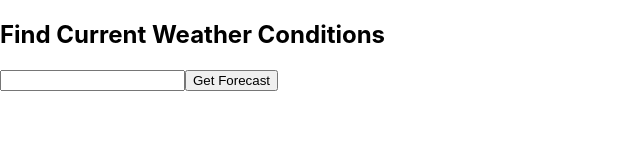
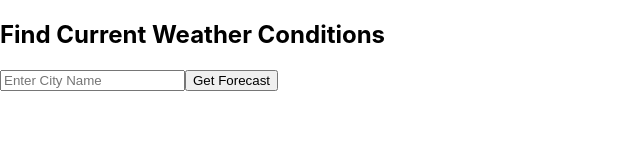
Before and after one commit to Aayush406/WeatherApp, a React (Create React App) app: page / in a window 1280 px wide. Shown: the top 160 px of the page, without its empty margins (0-640 px from the left). Built offline with nearby package versions, Linux system fonts and the light colour scheme.

Commit message:
Api Implementation (first try)

```diff
--- a/src/App.js
+++ b/src/App.js
@@ -1,10 +1,47 @@
 import './App.css';
 import SearchBar from "./SearchBar.js";
+import {useState} from "react";
+
+const apiInfo = {
+  key: "718bc4c83b7278c32f27be07e724e39a",
+  base: "api.openweathermap.org/data/2.5/weather?"
+}
+
 
 function App() {
+
+  const [city, setCity] = useState("");
+  const [currentWeather, setCurrentWeather] = useState("");
+
+  const getCity = (cityName) =>{
+    setCity(cityName);
+    getWeatherInfo();
+  }
+
+  const getWeatherInfo = async() =>{
+    const response = await fetch(apiInfo.base + "q=" + city + "&appid=" + apiInfo.key);
+
+    if (response.status === 200) {
+      console.log(response);
+      console.log(response.json());
+      // const weather = await response.json()
+      // setCurrentWeather(weather);
+      // console.log(weather);
+    }
+    else{
+      throw new Error("Unable to get weather");
+    }
+  //   fetch('${apiInfo.base}q=${city}&appid=${apiInfo.key}')
+  //     .then(response => response.json())
+  //     .then(weather => setCurrentWeather(weather));
+  }
+
   return (
     <div className="App">
-      <SearchBar></SearchBar>
+      <SearchBar getCityName={getCity}></SearchBar>
+      <div>
+
+      </div>
     </div>
   );
 }
--- a/src/SearchBar.js
+++ b/src/SearchBar.js
@@ -6,12 +6,20 @@ function SearchBar(props){
     const [cityName, setCityName] = useState("");
 
 
+    const giveName = () =>{
+        if(cityName !== ""){
+            props.getCityName(cityName);
+        }
+        setCityName("");
+    }
+
+
     return(
         <div>
             <h2>Find Current Weather Conditions</h2>
             <form>
-                <input type="text"/>
-                <button>Get Forecast</button>
+                <input type="text" placeholder="Enter City Name" value={cityName} onChange={(e) => setCityName(e.target.value)}/>
+                <button type="button" onClick={giveName}>Get Forecast</button>
             </form>
             {/* <button>Get Forecast</button> */}
         </div>
```
